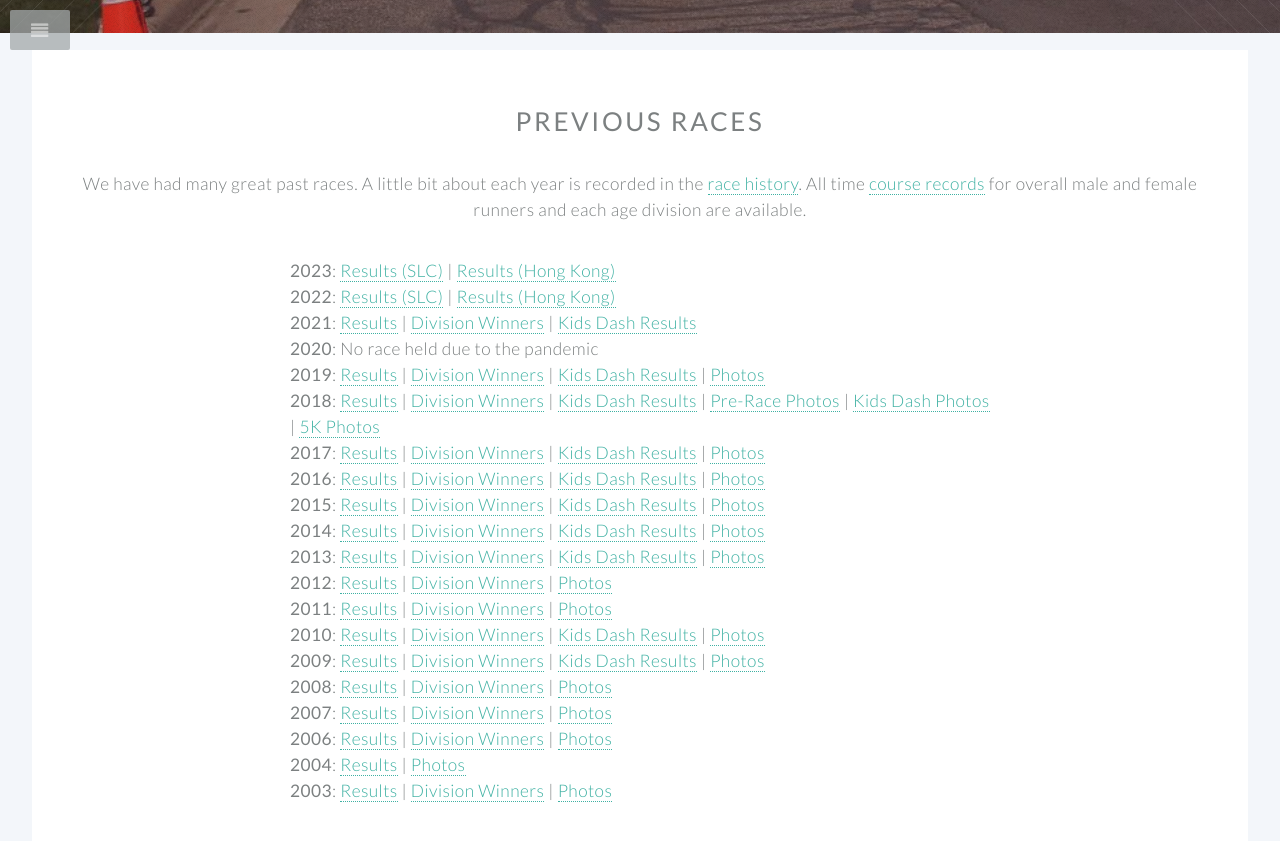
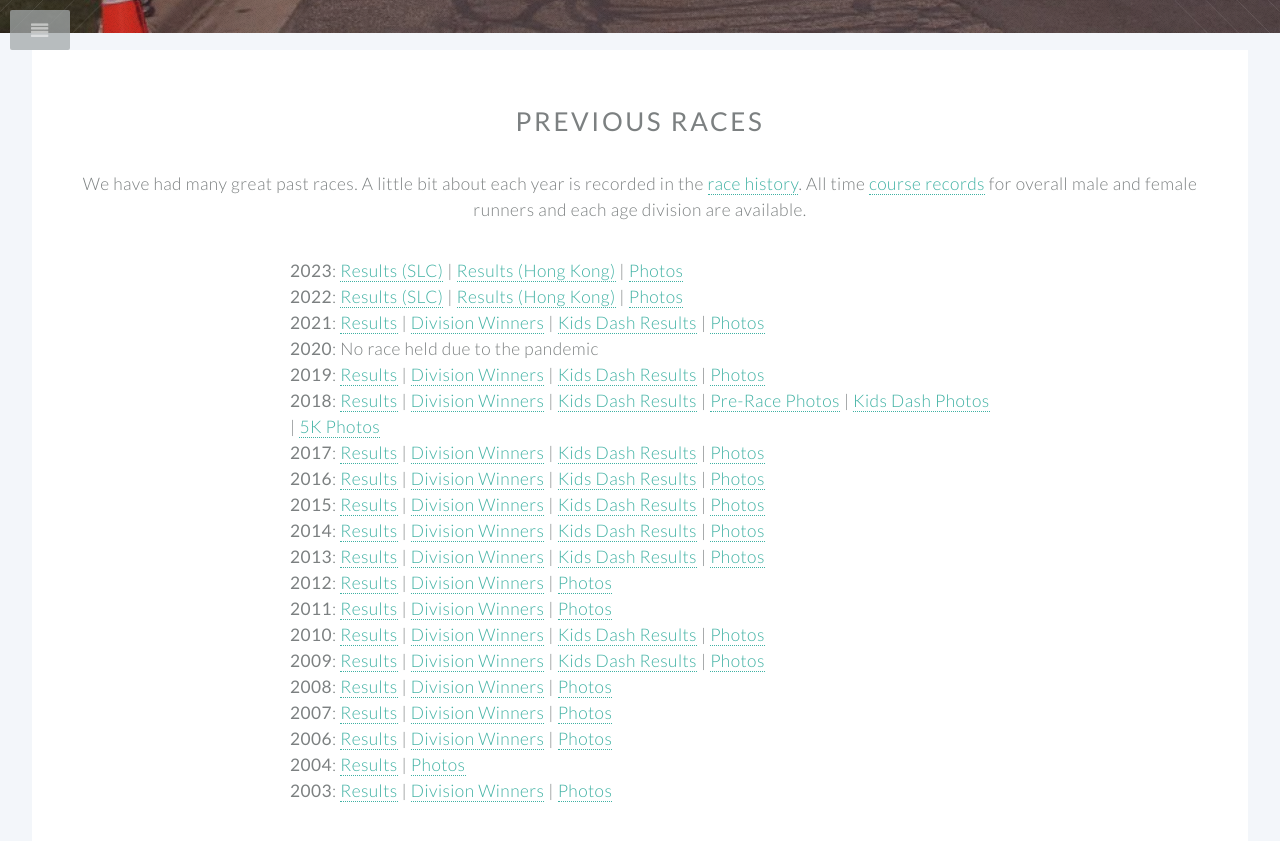
Before and after one commit to benhansen-io/HighFives5k, a Jekyll site: the page built from index.html, in a window 1280 px wide and 900 px high, scrolled down 5395 px. Shown: the top 841 px of the window. Built offline with Jekyll 4.4.1, drawn with Linux system fonts in a browser that asks for light colours.

Commit message:
Add 2021, 2022, and 2023 photos

```diff
--- a/_layouts/default.html
+++ b/_layouts/default.html
@@ -110,6 +110,9 @@
         <li class="submenu">
         <a>Photos</a>
           <ul>
+              <li><a href="https://photos.app.goo.gl/t1NjbMD1TPspkPM49">2023</a></li>
+              <li><a href="https://photos.app.goo.gl/rx7JcxmWbuHTun2m6">2022</a></li>
+              <li><a href="https://photos.app.goo.gl/7sbHNA44KcHKFd2C8">2021</a></li>
               <li><a href="https://photos.app.goo.gl/7Ndknqd2KUz5Af9e8">2019</a></li>
               <li><a href="#">2018</a>
                   <ul>
--- a/index.html
+++ b/index.html
@@ -168,9 +168,9 @@ and is expanding to sites around the globe.</p>
                 <p>We have had many great past races. A little bit about each year is recorded in the <a href="/race-history.html">race history</a>. All time <a href="/course-records.html">course records</a> for overall male and female runners and each age division are available.</p>
                 <div style="max-width: 700px; margin-left: auto; margin-right: auto;">
                 <p style="text-align: left;">
-				<b>2023</b>: <a href="/results/2023.html">Results (SLC)</a> | <a href="/results/2023-hong-kong.html">Results (Hong Kong)</a><br>
-				<b>2022</b>: <a href="/results/2022.html">Results (SLC)</a> | <a href="/results/2022-hong-kong.html">Results (Hong Kong)</a><br>
-				<b>2021</b>: <a href="/results/2021.html">Results</a> | <a href="/divisionwinners/2021.html">Division Winners</a> | <a href="/kidsdash/2021.html">Kids Dash Results</a><br>
+				<b>2023</b>: <a href="/results/2023.html">Results (SLC)</a> | <a href="/results/2023-hong-kong.html">Results (Hong Kong)</a> | <a href="https://photos.app.goo.gl/t1NjbMD1TPspkPM49">Photos</a><br>
+				<b>2022</b>: <a href="/results/2022.html">Results (SLC)</a> | <a href="/results/2022-hong-kong.html">Results (Hong Kong)</a> | <a href="https://photos.app.goo.gl/rx7JcxmWbuHTun2m6">Photos</a><br>
+				<b>2021</b>: <a href="/results/2021.html">Results</a> | <a href="/divisionwinners/2021.html">Division Winners</a> | <a href="/kidsdash/2021.html">Kids Dash Results</a> | <a href="https://photos.app.goo.gl/7sbHNA44KcHKFd2C8">Photos</a><br>
 				<b>2020</b>: No race held due to the pandemic<br>
 				<b>2019</b>: <a href="/results/2019.html">Results</a> | <a href="/divisionwinners/2019.html">Division Winners</a> | <a href="/kidsdash/2019.html">Kids Dash Results</a> | <a href="https://photos.app.goo.gl/7Ndknqd2KUz5Af9e8">Photos</a><br>
 				<b>2018</b>: <a href="/results/2018.html">Results</a> | <a href="/divisionwinners/2018.html">Division Winners</a> | <a href="/kidsdash/2018.html">Kids Dash Results</a> | <a href="https://photos.app.goo.gl/6KfyZwXoxAbB78Jf7">Pre-Race Photos</a> | <a href="https://photos.app.goo.gl/dtQQZ1okZoKg94qu5">Kids Dash Photos</a> | <a href="https://photos.app.goo.gl/FTpDk9o17dnNpi36A">5K Photos</a><br>
```
